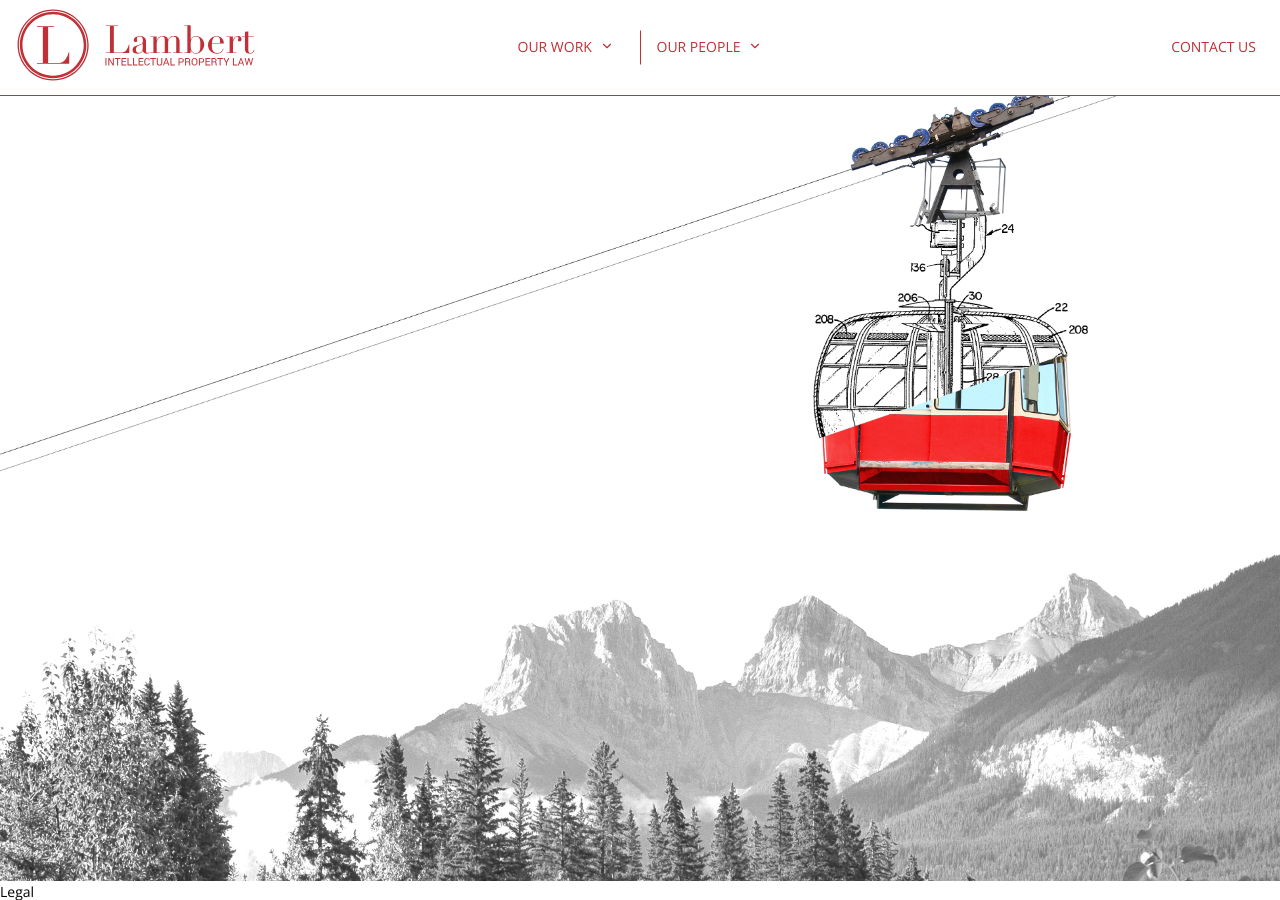
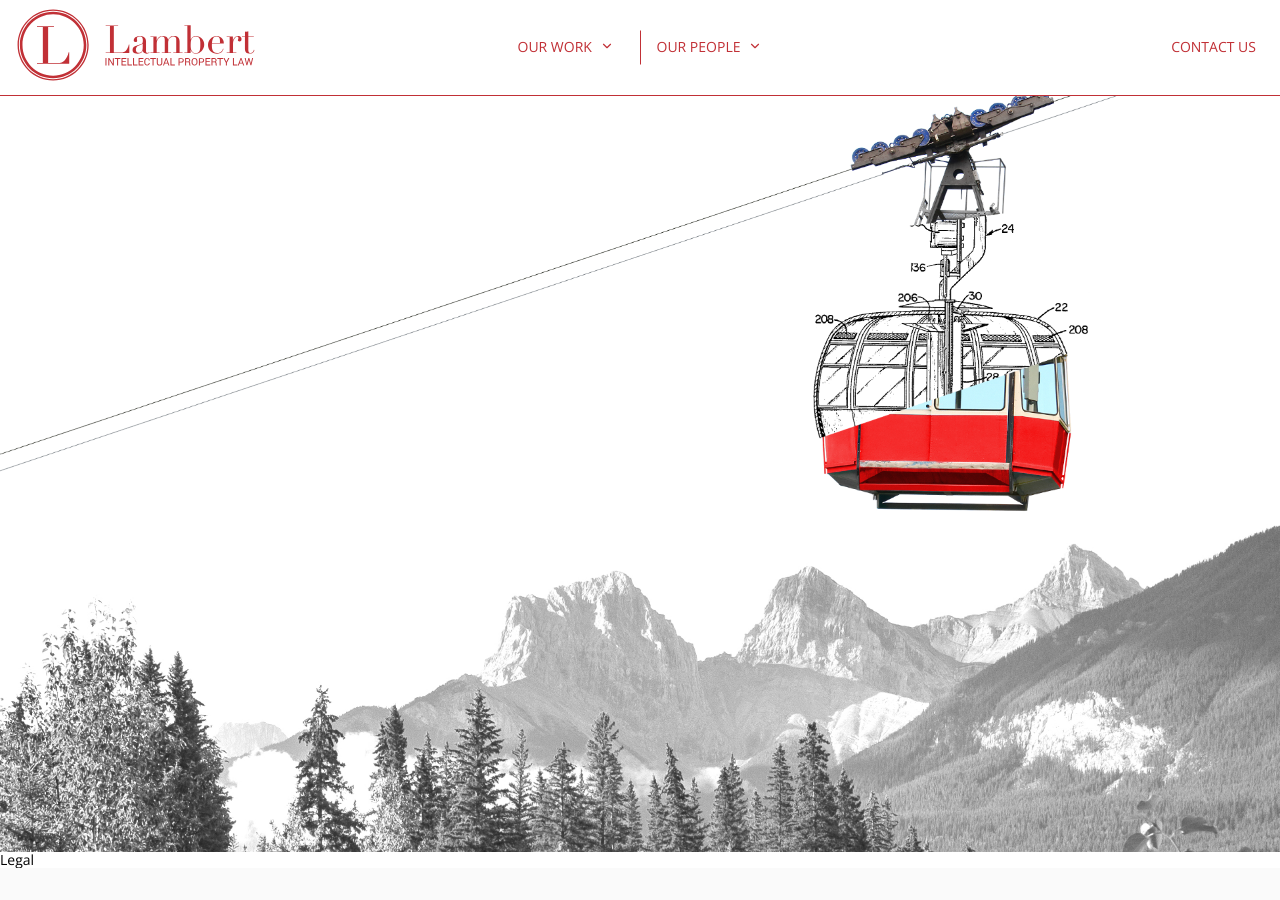
Before and after one commit to pt8o/lambert, a Jekyll site: the page built from index.html, in a window 1280 px wide and 900 px high, scrolled down 76 px. Built offline with Jekyll 4.4.1, drawn with Linux system fonts in a browser that asks for light colours; Markdown is read by kramdown in place of the engine named in the settings; after the commit the page ends 944 px from its top, so only the background shows below that.

Commit message:
front page imgs are abs positioned. much nicer

```diff
--- a/_layouts/default.html
+++ b/_layouts/default.html
@@ -11,7 +11,7 @@
   <link rel="stylesheet" type="text/css" href="./css/style.css"/>
 </head>
 
-<body>
+<body class="{{ page.title | downcase | remove: " "}}">
   <div id="main-container">
     {% include nav.html %}
 
--- a/_scss/index.scss
+++ b/_scss/index.scss
@@ -1,12 +1,27 @@
 #splash-images {
+  height: calc(100vh - #{$nav-height});
+  min-height: 65vw;
   position: relative;
 
+  @media all and (min-width: $container-width) { min-height: 840px; }
+  @media all and (max-width: $img-max) { min-height: 585px; }
+
   > img {
-    position: relative;
+    position: absolute;
+    right: 0;
     min-width: $img-max;
+  }
 
-    @media all and (max-width: $img-max) {
-      float: right;
+  #gondola {
+    top: 0;
+    z-index: 1;
+
+    @media all and (max-width: 600px) {
+      right: -100px;
     }
   }
+
+  #mountains {
+    bottom: 0;
+  }
 }
```
Also changed, not shown: 2 other files.
